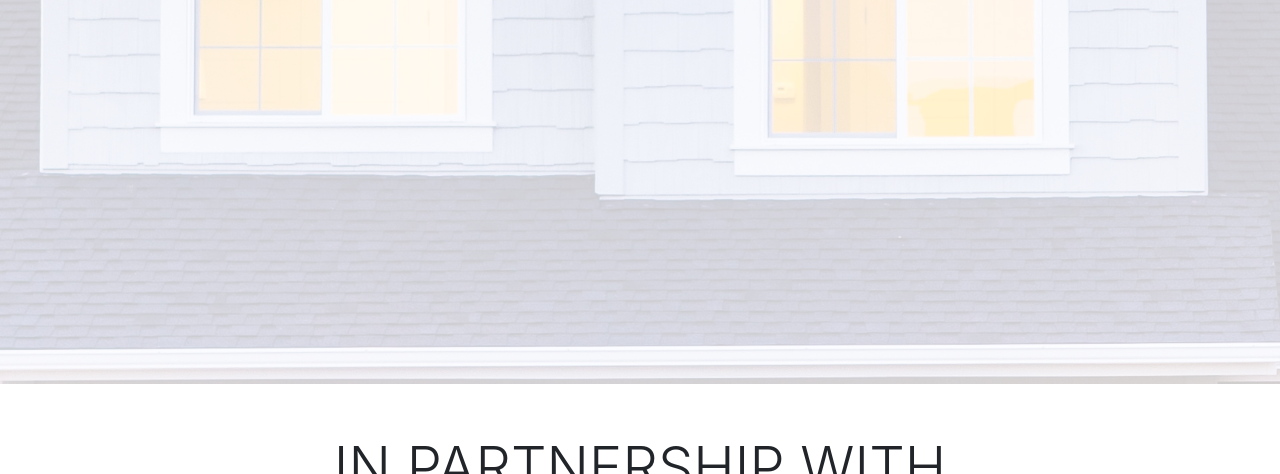
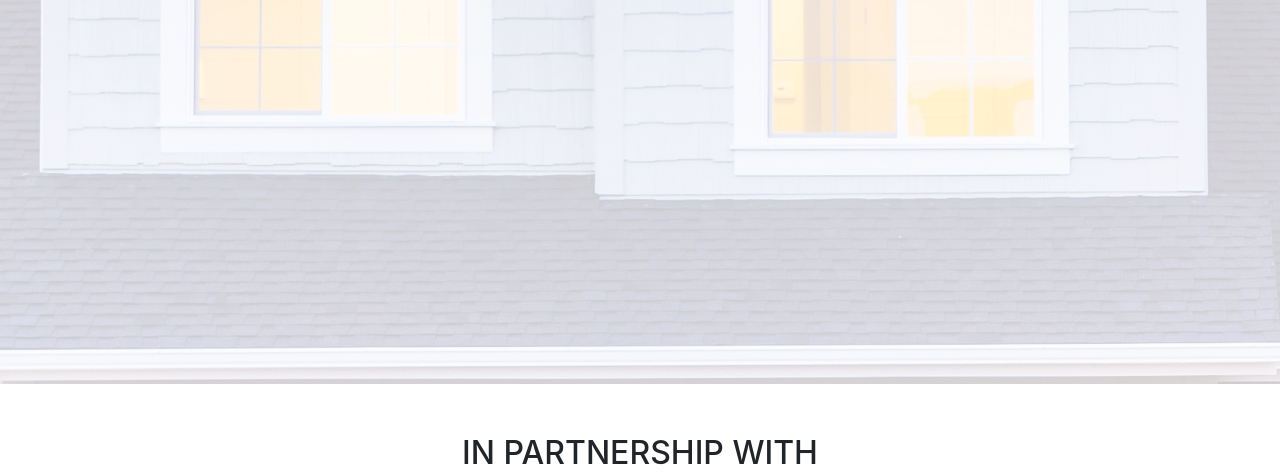
Before and after one commit to iDanScott/idanscott.github.io, a plain HTML site: page chaplin-windows/index.html in a window 1280 px wide. Shown: the part 416-890 px from the top of the page. Drawn offline with Linux system fonts and the light colour scheme.

Commit message:
Update index.html

```diff
--- a/chaplin-windows/index.html
+++ b/chaplin-windows/index.html
@@ -39,7 +39,7 @@
     </div>
     <div class="container" id="partners">
         <div class="row">
-            <h2 class="display-4 text-center text-uppercase" style="width:100%">In Partnership With</h2>
+            <h2 class="display-5 text-center text-uppercase" style="width:100%">In Partnership With</h2>
         </div>
         <div class="row">
             <div class="col-xs-4 col-md-2">
```
